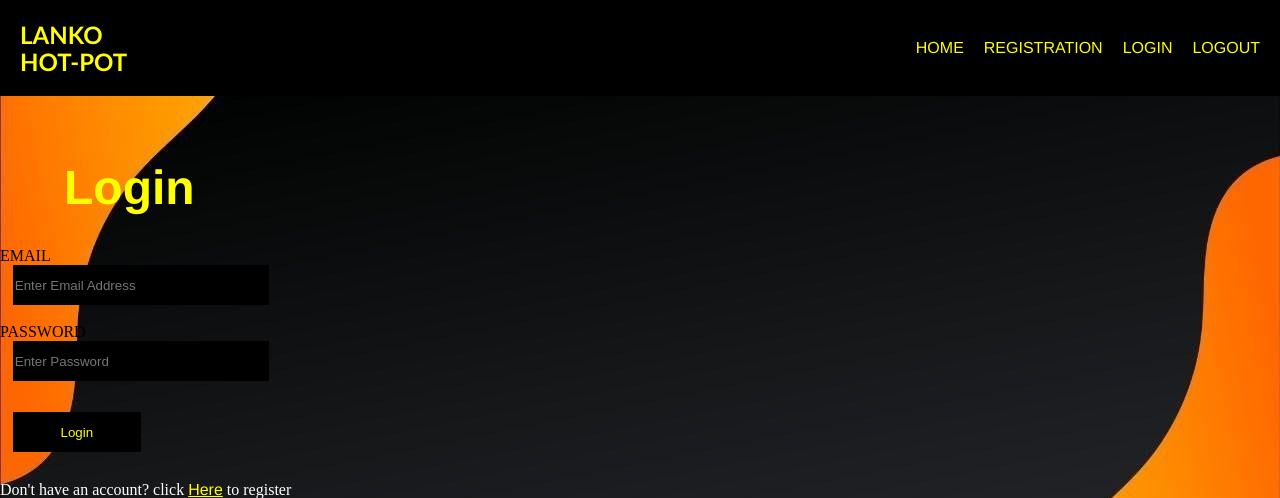
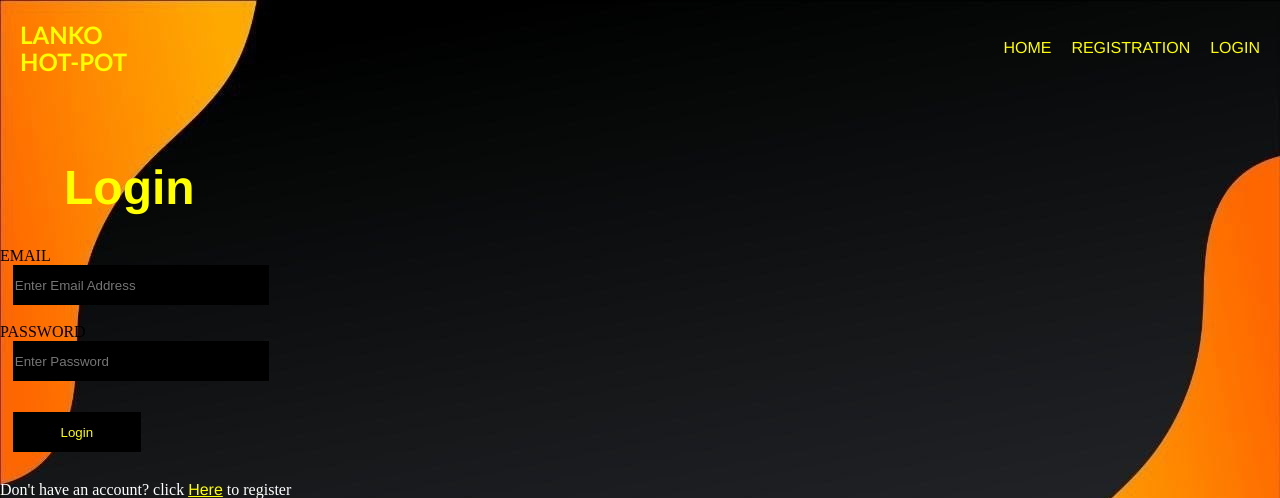
Before and after one commit to princeoladapo/Lanko_kitchen, a PHP site: page /login.php in a window 1280 px wide. Shown: the top 498 px of the page. Run offline with PHP 8.4, Linux system fonts and the light colour scheme.

Commit message:
Correcting Login page and adding user/admin diff

```diff
--- a/inc/header.php
+++ b/inc/header.php
@@ -23,7 +23,13 @@
                 <li><a href="index.php">HOME</a></li>
                 <li><a href="register.php">REGISTRATION</a></li>
                 <li><a href="login.php">LOGIN</a></li>
-                <li><a href="logout.php">LOGOUT</a></li>
+                <?php if (isset($_SESSION["user_type"]) && $_SESSION ["user_type"] == "admin") {?>
+                    <li><a href="register2.php">REGISTER USERS</a></li>
+                    <li><a href="logout.php">LOGOUT</a></li>
+                <?php } else if  (isset($_SESSION["user_type"]) && $_SESSION ["user_type"] == "user") { ?>
+                    <li><a href="order.php">ORDER FOOD</a></li>
+                    <li><a href="logout.php">LOGOUT</a></li>
+                <?php } ?>
             </ul>
         </nav>
     </header>
--- a/inc/login.css
+++ b/inc/login.css
@@ -9,45 +9,6 @@ h1, h3, h4, h5, h6, a{
 
 p{
     color: white;
-}
-
-/* Header Style */
-header {
-    display: flex;
-    justify-content: space-between;
-    align-items: center;
-    padding: 0 20px;
-    background-color: black;
-}
-
-header > a {
-    text-decoration: none;
-    color: yellow;
-    display: flex;
-}
-
-header > a > div > h2.pot {
-    margin-top: -20%;
-    font-family:'Trebuchet MS', 'Lucida Sans Unicode', 'Lucida Grande', 'Lucida Sans', Arial, sans-serif;
-}
-
-header > a > div > h2 {
-    font-family: 'Trebuchet MS', 'Lucida Sans Unicode', 'Lucida Grande', 'Lucida Sans', Arial, sans-serif;
-}
-
-header > nav > ul {
-    display: flex;
-    gap: 20px;
-    align-items: center;
-}
-
-header > nav > ul> li {
-    list-style: none;
-}
-
-header > nav > ul> li > a {
-    color: yellow;
-    text-decoration: none;
 }
 
 body{
--- a/login.php
+++ b/login.php
@@ -1,23 +1,7 @@
 <link rel="stylesheet" href="inc/login.css">
 
-<header>
-        <a href="index.php">
-            <div>
-                <h2>LANKO</h2>
-                <h2 class="pot">HOT-POT</h2>
-            </div>
-        </a>
-        <nav>
-            <ul>
-                <li><a href="index.php">HOME</a></li>
-                <li><a href="register.php">REGISTRATION</a></li>
-                <li><a href="login.php">LOGIN</a></li>
-                <li><a href="logout.php">LOGOUT</a></li>
-            </ul>
-        </nav>
-</header>
-
 <?php
+    require_once 'inc/header.php';
     if(isset($_SESSION['user_type'])) {
         header('Location: index.php');
         exit();
@@ -26,7 +10,6 @@
     require_once 'inc/db_connect.php';
 
 
-    // Check if the login form was submitted successfully
     if($_SERVER['REQUEST_METHOD'] == 'POST') {
         $email = $_POST['email'];
         $pass = $_POST['password'];
@@ -37,13 +20,16 @@
         if(mysqli_num_rows($res) == 1) {
             $users = mysqli_fetch_assoc($res);
 
-            if (password_verify($pass, $users['password'])) {
+            if($pass == $users['password']) {
+                $_SESSION['user_id'] = $users['user_id'];
+                $_SESSION['phone_number'] = $users['phone_number'];
+                $_SESSION['name'] = $users['name'];
                 $_SESSION['user_type'] = $users['user_type'];
-                $_SESSION['user_id'] = $users['user_id'];
-                header('Location: index.php');
+
+                header('location: index.php');
                 exit;
             } else {
-                echo '<h1>Invalid Password</h1>';
+                echo '<h1>Invalid Password<h1/>';
             }
         } else {
         echo '<h1>Invalid Email</h1>';
--- a/logout.php
+++ b/logout.php
@@ -4,5 +4,4 @@
     unset($_SESSION['user_id']);
 
     header('Location: login.php')
-    exit;
 ?>
```
Also changed, not shown: inc/registration.css (+0 -39 lines), register.php (+2 -20 lines).
